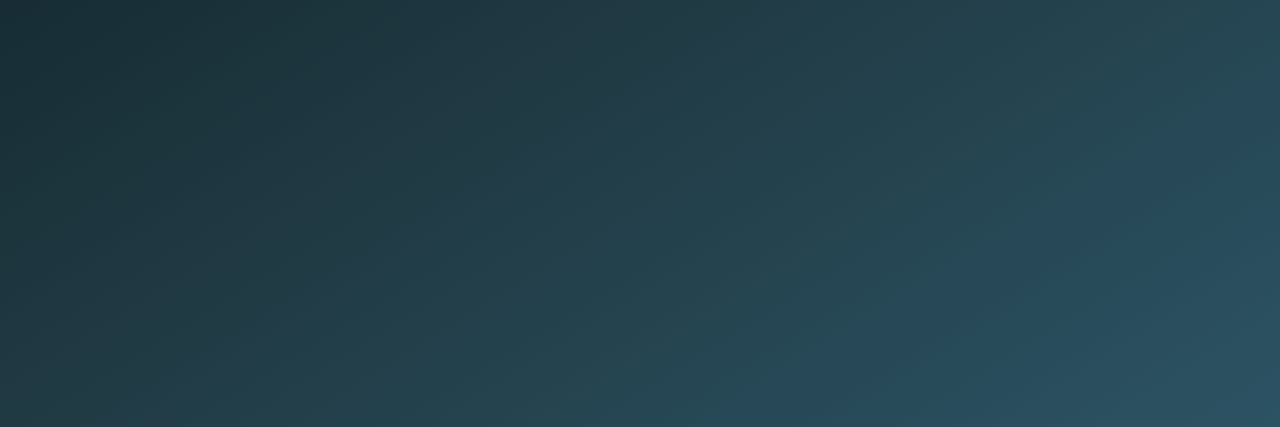
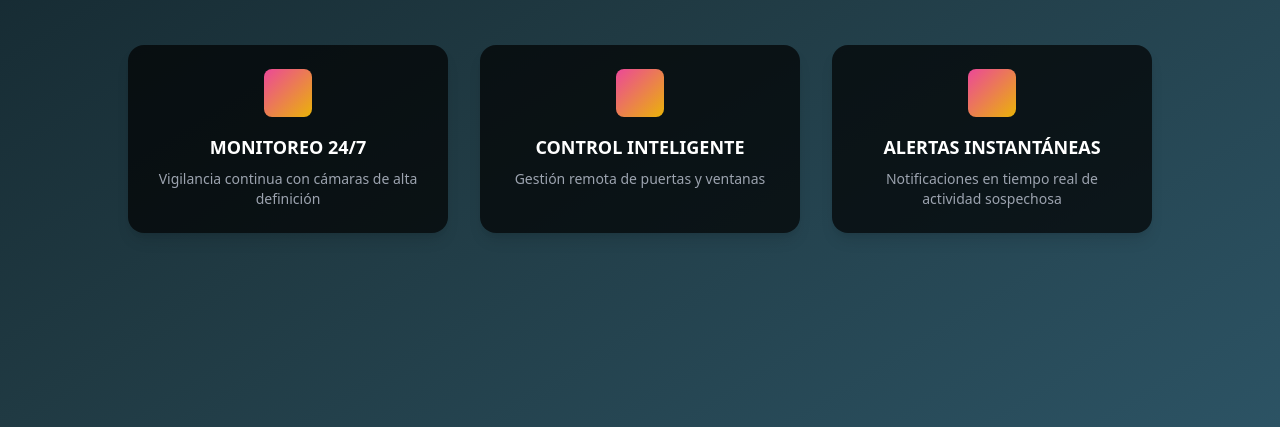
Before and after one commit to TomasMondrik/TP-3-PAU, a plain HTML site: page index.html in a window 1280 px wide. Shown: the part 373-800 px from the top of the page. Drawn offline with nearby package versions, Linux system fonts and the light colour scheme.

Commit message:
comit final

```diff
--- a/index.html
+++ b/index.html
@@ -33,19 +33,61 @@
 
   <header class="flex justify-between items-center p-6">
     <h1 class="text-eva text-2xl font-bold">EVA</h1>
-
     <div class="flex gap-3">
       <a href="login.html"
          class="px-4 py-2 bg-botonLogin rounded-lg shadow hover:opacity-90 transition">
         INICIAR SESIÓN
       </a>
-
       <a href="register.html"
          class="px-4 py-2 bg-botonRegister text-black rounded-lg shadow hover:bg-gray-300 transition">
         REGISTRARSE
       </a>
     </div>
   </header>
+
+  <main class="flex flex-col items-center justify-center flex-grow text-center px-6">
+
+    <h2 class="text-4xl md:text-5xl font-extrabold bg-gradient-to-r from-orange-400 to-yellow-300 bg-clip-text text-transparent mb-4">
+      BIENVENIDO A EVA
+    </h2>
+
+    <p class="text-gray-300 mb-12">
+      Tu hogar más seguro, inteligente y accesible con tecnología de vanguardia
+    </p>
+
+    <div class="grid grid-cols-1 md:grid-cols-3 gap-8 max-w-5xl">
+
+      <div class="bg-black/70 rounded-2xl shadow-lg p-6 hover:scale-105 transition transform">
+        <div class="flex justify-center mb-4">
+          <div class="w-12 h-12 rounded-lg bg-gradient-to-br from-pink-500 to-yellow-500"></div>
+        </div>
+        <h3 class="text-lg font-bold mb-2">MONITOREO 24/7</h3>
+        <p class="text-sm text-gray-400">
+          Vigilancia continua con cámaras de alta definición
+        </p>
+      </div>
+
+      <div class="bg-black/70 rounded-2xl shadow-lg p-6 hover:scale-105 transition transform">
+        <div class="flex justify-center mb-4">
+          <div class="w-12 h-12 rounded-lg bg-gradient-to-br from-pink-500 to-yellow-500"></div>
+        </div>
+        <h3 class="text-lg font-bold mb-2">CONTROL INTELIGENTE</h3>
+        <p class="text-sm text-gray-400">
+          Gestión remota de puertas y ventanas
+        </p>
+      </div>
+
+      <div class="bg-black/70 rounded-2xl shadow-lg p-6 hover:scale-105 transition transform">
+        <div class="flex justify-center mb-4">
+          <div class="w-12 h-12 rounded-lg bg-gradient-to-br from-pink-500 to-yellow-500"></div>
+        </div>
+        <h3 class="text-lg font-bold mb-2">ALERTAS INSTANTÁNEAS</h3>
+        <p class="text-sm text-gray-400">
+          Notificaciones en tiempo real de actividad sospechosa
+        </p>
+      </div>
+    </div>
+  </main>
   </footer>
 </body>
 </html>
```
